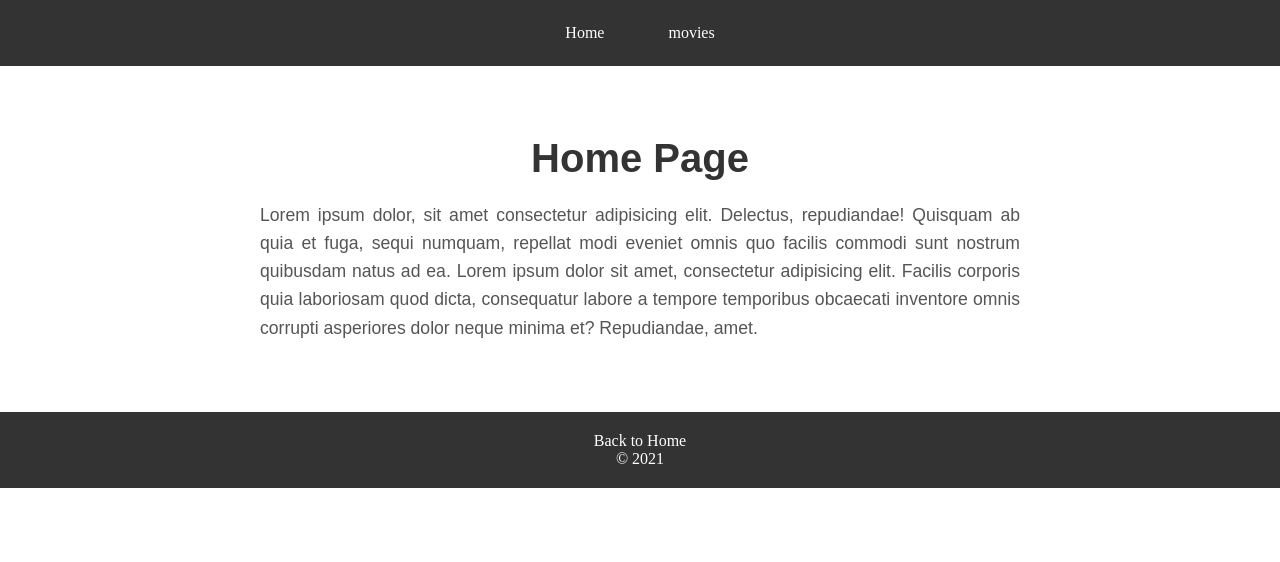
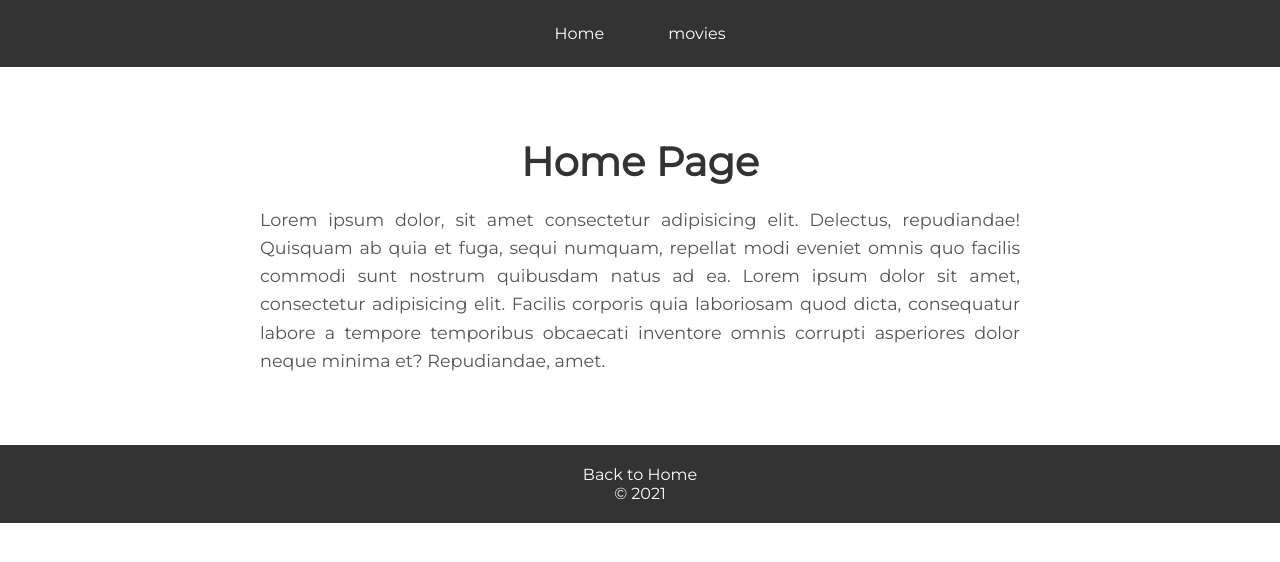
Before and after one commit to AlbertoOrlando/webapp-react, a React (Vite) app: page / in a window 1280 px wide. Shown: the top 562 px of the page. Built offline with nearby package versions, Linux system fonts and the light colour scheme.

Commit message:
feat: add Montserrat font to the project and update styles

```diff
--- a/package.json
+++ b/package.json
@@ -10,6 +10,7 @@
     "preview": "vite preview"
   },
   "dependencies": {
+    "@fontsource/montserrat": "^5.2.5",
     "axios": "^1.8.3",
     "react": "^19.0.0",
     "react-dom": "^19.0.0",
--- a/src/App.jsx
+++ b/src/App.jsx
@@ -2,6 +2,7 @@ import HomePage from "./pages/homePage"
 import MoviesPage from "./pages/moviesPage"
 import ReviewPage from "./pages/ReviewPage"
 import NotFoundPage from "./pages/NotFoundPage"
+import "@fontsource/montserrat"
 
 import { BrowserRouter, Route, Routes } from "react-router-dom"
 import DefaultLayout from "./layouts/DefaultLayout"
--- a/src/index.css
+++ b/src/index.css
@@ -2,6 +2,7 @@
   margin: 0;
   padding: 0;
   box-sizing: border-box;
+  font-family: "Montserrat", sans-serif;
 }
 
 /* Stili di base per l'header */
```
Also changed, not shown: 1 other file (tests, documents, lock files or other folders).
